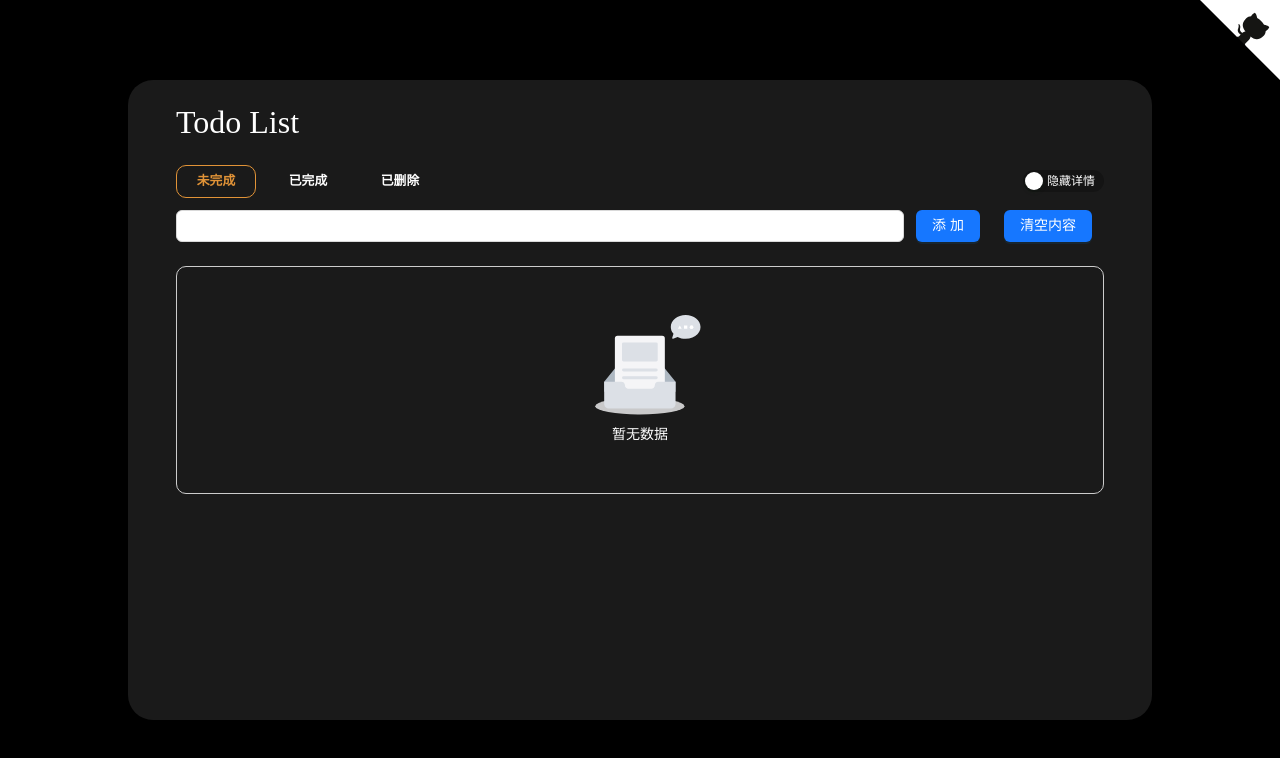
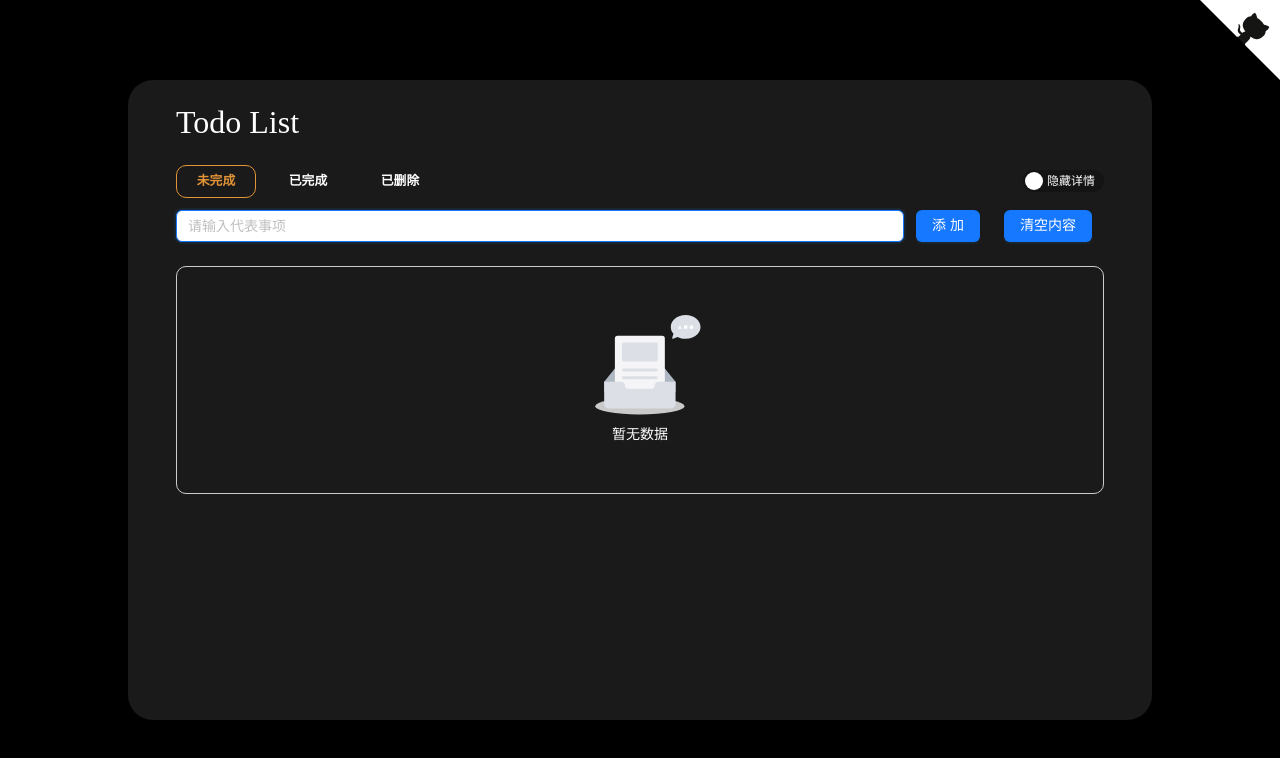
Before and after one commit to L1nJIayu/todo_list, a React (Create React App) app: page / in a window 1280 px wide. Shown: the top 758 px of the page. Built offline with nearby package versions, Linux system fonts and the light colour scheme.

Commit message:
移除momentjs，改用dayjs;初始渲染聚焦输入框

```diff
--- a/package.json
+++ b/package.json
@@ -9,7 +9,7 @@
     "@testing-library/user-event": "^13.5.0",
     "antd": "^5.17.3",
     "classnames": "^2.5.1",
-    "moment": "^2.30.1",
+    "dayjs": "^1.11.11",
     "normalize.css": "^8.0.1",
     "react": "^18.3.1",
     "react-dom": "^18.3.1",
--- a/src/views/TodoListPanel/AppendForm.jsx
+++ b/src/views/TodoListPanel/AppendForm.jsx
@@ -3,22 +3,22 @@ import {
   Button,
   message,
 } from "antd"
-import { useState } from "react"
+import { useEffect, useRef, useState } from "react"
 import { v4 as uuidv4 } from 'uuid'
 import './css/TodoList.scss'
 import { STATUS_DOING } from '../../assets/dictionary'
-import moment from 'moment'
+import dayjs from 'dayjs'
 import { useTodoListContext } from "./context"
 
 
 const AppendForm = () => {
-
+  const inputRef = useRef(null)
   const [ title, setTitle ] = useState('')
   const { appendItem } = useTodoListContext()
   const onInputValueCHange = (e) => {
     setTitle(e.target.value)
   }
-
+  useEffect(() => inputRef.current.focus())
   const append = () => {
     if(!title) {
       message.warning('您还未输入标题呢！')
@@ -35,7 +35,7 @@ const AppendForm = () => {
       id: uuidv4(),
       title,
       content: null,
-      createTime: moment(new Date()).format('yyyy-MM-DD hh:mm:ss'),
+      createTime: dayjs(new Date()).format('YYYY-MM-DD HH:mm:ss'),
       completeTime: null,
       status: STATUS_DOING
     }
@@ -43,7 +43,12 @@ const AppendForm = () => {
 
   return (
     <div className="form">
-      <Input value={ title } onChange={ onInputValueCHange } onPressEnter={ append } />
+      <Input
+        ref={ inputRef }
+        value={ title }
+        placeholder="请输入代表事项"
+        onChange={ onInputValueCHange }
+        onPressEnter={ append } />
       <Button type="primary" onClick={ append }>添加</Button>
       <Button type="primary" onClick={ clearTitle }>清空内容</Button>
     </div>
--- a/src/views/TodoListPanel/context/index.js
+++ b/src/views/TodoListPanel/context/index.js
@@ -1,6 +1,6 @@
 import { createContext, useContext, useState, useEffect, useCallback } from "react"
 import { STATUS_DELETE, STATUS_DOING, STATUS_DONE } from "../../../assets/dictionary"
-import moment from "moment"
+import dayjs from "dayjs"
 
 const TodoListContext = createContext()
 
@@ -117,7 +117,7 @@ export const TodoListProvider = ({ children }) => {
         case STATUS_DONE:
           modifyItem({
             ...target,
-            completeTime: moment(new Date()).format('YYYY-MM-DD HH:mm:ss')
+            completeTime: dayjs(new Date()).format('YYYY-MM-DD HH:mm:ss')
           })
           break
         case STATUS_DOING:
```
Also changed, not shown: 1 other file (tests, documents, lock files or other folders).
